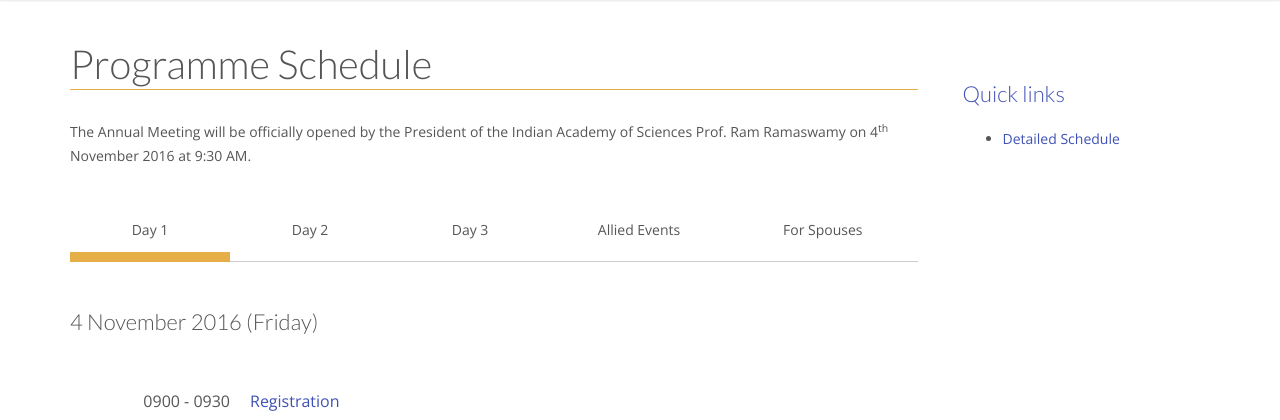
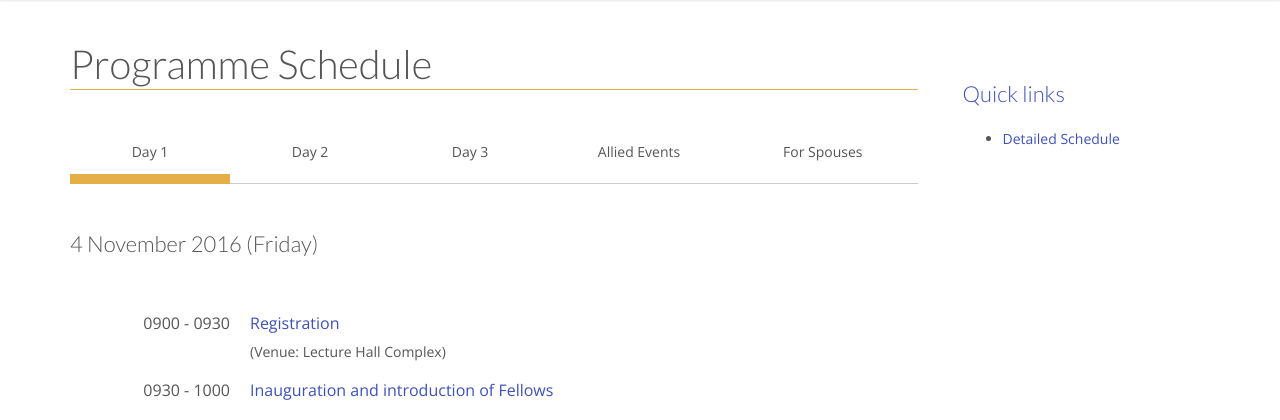
Before and after one commit to SrirangaDigital/ias-conf, a PHP site: the page made by application/views/flat/3-Schedule/index.php in a window 1280 px wide. Shown: the part 151-571 px from the top of the page. Run offline with PHP 8.4, Linux system fonts and the light colour scheme; the template is opened without the code that fills it, so the values that code supplies are empty; some libraries are stand-ins or nearby versions.

Commit message:
scheule page completed

```diff
--- a/application/views/flat/3-Schedule/index.php
+++ b/application/views/flat/3-Schedule/index.php
@@ -1,3 +1,33 @@
+<script type="text/javascript">
+$(document).ready(function() {
+
+    var mTop = $('.navbar').height() - 10;
+    $('#grid').css('margin-top', mTop + 'px');
+    $('.schedule-text').hide();
+
+    var hloc = window.location.href;
+
+    var tab = 'day1';
+    if(hloc.match('#')){ tab = hloc.split("#")[1]; }
+
+    $('#' + tab).show(function(){
+
+        $('a[href="#' + tab + '"').parent().addClass('active');
+        $("html, body").animate({scrollTop: 0}, 1);
+    });
+
+    $('.schedule .nav li a').on('click', function(event){
+
+        event.preventDefault();
+        tab = $(this).attr('href');
+        $('.schedule-text').hide();
+        $(tab).show();
+        $('.schedule .nav li').removeClass('active');
+        $(this).parent().addClass('active');
+    });
+});
+</script>
+
 <div class="container">
     <div class="row">
         <!-- Column 1 -->
@@ -10,7 +40,6 @@
     <div class="row">
         <div class="col-md-9 main">
             <h1>Programme Schedule</h1>
-            <p>The Annual Meeting will be officially opened by the President of the Indian Academy of Sciences Prof. Ram Ramaswamy on 4<sup>th</sup> November 2016 at 9:30 AM.</p>
             <div class="schedule">
                 <ul class="nav nav-justified">
                     <li><a href="#day1">Day 1</a></li>
@@ -451,15 +480,14 @@
                     </div>
                 </div>
                 <div class="schedule-text" id="allied">
-                    <h3>Allied Events 3 - 4 November 2016 (Friday)</h3>
+                    <h3>Allied Events</h3>
+                    <h3>3 November 2016 (Thursday)</h3>
                     <div class="session">
-                        03 November 2016 (Thursday)
                         <dl class="dl-horizontal">
                             <dt>10.00 AM</dt>
                             <dd>
                                 <span class="speaker">Academy Publications Committee Meeting</span><br />
                                 Visitors Hostel: Board Room, 1st Floor<br />
-                                <span class="talk"></span>
                             </dd>
                         </dl>
                         <dl class="dl-horizontal">
@@ -467,7 +495,6 @@
                             <dd>
                                 <span class="speaker">Editorial Board Meeting – Pramana</span><br />
                                 Visitors Hostel: Auditorium<br />
-                                <span class="talk"></span>
                             </dd>
                         </dl>
                         <dl class="dl-horizontal">
@@ -475,7 +502,6 @@
                             <dd>
                                 <span class="speaker">Meeting with Teachers</span><br />
                                 Visitors Hostel: Auditorium<br />
-                                <span class="talk"></span>
                             </dd>
                         </dl>
                         <dl class="dl-horizontal">
@@ -483,7 +509,6 @@
                             <dd>
                                 <span class="speaker">Press conference</span><br />
                                 L2, Lecture Hall Complex<br />
-                                <span class="talk"></span>
                             </dd>
                         </dl>
                         <dl class="dl-horizontal">
@@ -492,12 +517,11 @@
                                 <span class="speaker">Talk by Prof. CNR Rao<br />
                                 (programme organized by IISER Bhopal)</span><br />
                                 L5, Lecture Hall Complex<br />
-                                <span class="talk"></span>
                             </dd>
                         </dl>
                     </div>
+                    <h3>5 November 2016 (Saturday)</h3>
                     <div class="session">
-                        05 November 2016(Saturday)
                         <dl class="dl-horizontal">
                             <dt>04.00 PM - 05.30 PM</dt>
                             <dd>
@@ -509,26 +533,24 @@
                     </div>
                 </div>
                 <div class="schedule-text" id="spouse">
-                    <h3>For Spouses 3 - 4 November 2016 (Friday)</h3>
+                    <h3>For Spouses</h3>
+                    <h3>4 November 2016 (Friday)</h3>
                     <div class="session">
-                        04 November 2016 (Friday)
                         <dl class="dl-horizontal">
-                            <dt></dt>
+                            <dt>2.00 PM</dt>
                             <dd>
                                 <span class="speaker">Visit to Sanchi Stupas</span><br />
                                 (Bus will start from Visitors' Hostel at 2:00 PM)<br />
-                                <span class="talk"></span>
                             </dd>
                         </dl>
                     </div>
+                    <h3>5 November 2016 (Saturday)</h3>
                     <div class="session">
-                        05 November 2016 (Saturday)
                         <dl class="dl-horizontal">
-                            <dt></dt>
+                            <dt>9.30 AM</dt>
                             <dd>
                                 <span class="speaker">Visit to Indira Gandhi Rashtriya Manav Sangrahalaya and Upper Lake</span><br />
                                 (Bus will start from Visitors' Hostel at 9:30 AM)<br />
-                                <span class="talk"></span>
                             </dd>
                         </dl>
                     </div>
--- a/public/css/page.css
+++ b/public/css/page.css
@@ -839,6 +839,8 @@ button.toggle-button{
 .main .profile-thumb{
   float: right;
   width: 180px;
+  margin-left: 50px;
+  margin-bottom: 50px;
 }
 .sidebar{
   padding: 30px 0 0 30px;
--- a/public/js/common.js
+++ b/public/js/common.js
@@ -21,9 +21,10 @@ $(document).ready(function() {
 
     var hloc = window.location.href;
     if(hloc.match('#')){
+
         var jumpLoc = $( '#' + hloc.split("#")[1] ).offset().top - 110;
 
-        $("html, body").animate({scrollTop: jumpLoc}, 1000);
+        $("html, body").animate({scrollTop: jumpLoc}, 1);
     }
 
     $( '.navbar-nav li a').on('click', function(event){
@@ -32,7 +33,7 @@ $(document).ready(function() {
 
         var jumpLoc = $( '#' + $( this ).attr( "href" ).split('#')[1] ).offset().top - 110;
 
-        $("html, body").animate({scrollTop: jumpLoc}, 1000);
+        $("html, body").animate({scrollTop: jumpLoc}, 100);
     });
 
     $( '.sec-div li a').on('click', function(event){
@@ -41,27 +42,6 @@ $(document).ready(function() {
 
         var jumpLoc = $( '#' + $( this ).attr( "href" ).split('#')[1] ).offset().top - 110;
 
-        $("html, body").animate({scrollTop: jumpLoc}, 1000);
+        $("html, body").animate({scrollTop: jumpLoc}, 100);
     });
-
-    $('.schedule-text').hide();
-
-    var hloc = window.location.href;
-
-    var tab = 'day1';
-    if(hloc.match('#')){ tab = hloc.split("#")[1]; }
-
-    $('#' + tab).show();
-    $('a[href="#' + tab + '"').parent().addClass('active');
-
-    $('.schedule .nav li a').on('click', function(event){
-
-        event.preventDefault();
-        tab = $(this).attr('href');
-        $('.schedule-text').hide();
-        $(tab).show();
-        $('.schedule .nav li').removeClass('active');
-        $(this).parent().addClass('active');
-    });
-
 });
```
Also changed, not shown: application/views/flat/1-Home/index.php (+6 -4 lines). Lines whose indentation alone changed are shown as unchanged.
